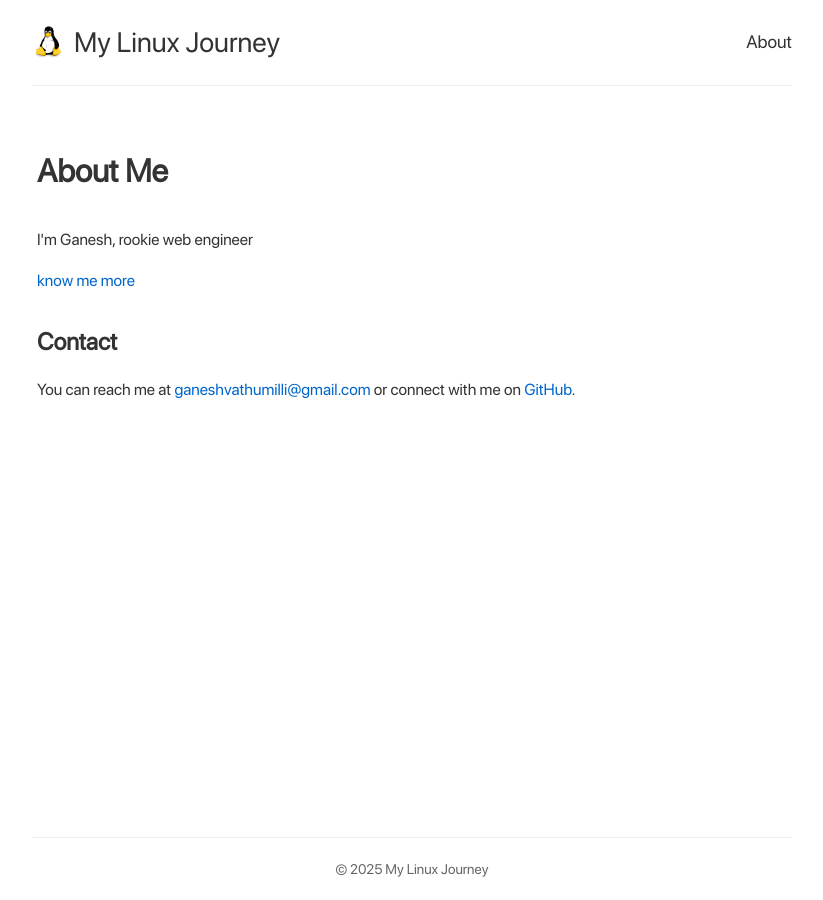
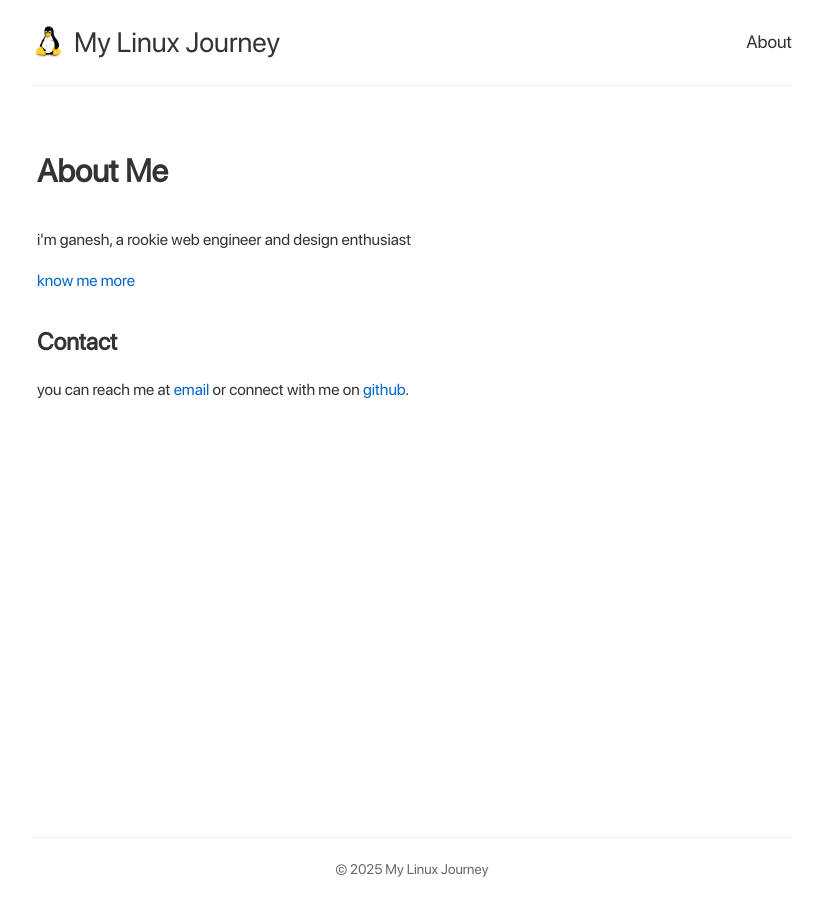
Before and after one commit to mc095/mc095.github.io, a Jekyll site: the page built from about.md, in a window 1280 px wide. Shown: the whole page, without its empty margins (228-1051 px from the left). Built offline with Jekyll 4.4.1, drawn with Linux system fonts in a browser that asks for light colours.

Commit message:
fix-url-about

```diff
--- a/about.md
+++ b/about.md
@@ -7,9 +7,9 @@ permalink: /about/
 <div class="about-content">
   <h1>About Me</h1>
 
-  <p>I'm Ganesh, rookie web engineer <a href="https://ganeshvath.netlify.app"><ul>know me more</ul></a></p>
+  <p>i'm ganesh, a rookie web engineer and design enthusiast <a href="https://ganeshvath.netlify.app"><ul>know me more</ul></a></p>
 
   <h2>Contact</h2>
 
-  <p>You can reach me at <a href="mailto:ganeshvathumilli@gmail.com">ganeshvathumilli@gmail.com</a> or connect with me on <a href="https://github.com/mc095">GitHub</a>.</p>
+  <p>you can reach me at <a href="mailto:ganeshvathumilli@gmail.com">email</a> or connect with me on <a href="https://github.com/mc095">github</a>.</p>
 </div>
```
